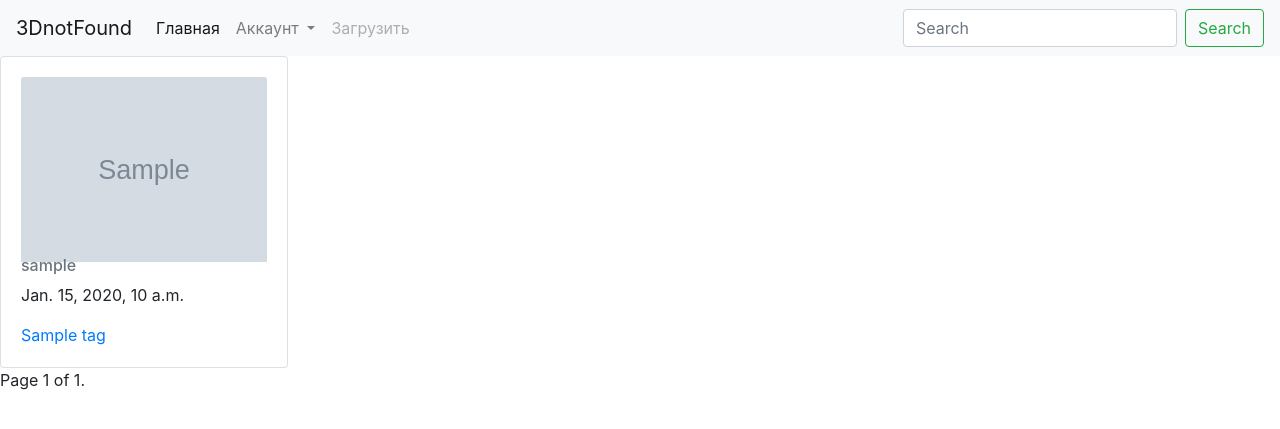
After one commit to umaruch/ThreeDeNotFoundError, a Django app: page /posts/ in a window 1280 px wide. The commit adds this page. Shown: the top 429 px of the page. Run offline with Django 3.2, Linux system fonts and the light colour scheme; tables that the repository leaves empty hold one stand-in row (values such as "Sample post"); grey boxes marked "Sample" are stand-in pictures.

Commit message:
add posts and user views

```diff
--- a/server/config/settings.py
+++ b/server/config/settings.py
@@ -65,6 +65,9 @@ TEMPLATES = [
     },
 ]
 
+PAGINATE_BY = 10
+
+
 WSGI_APPLICATION = 'config.wsgi.application'
 
 
--- a/server/config/urls.py
+++ b/server/config/urls.py
@@ -15,9 +15,15 @@ Including another URLconf
 """
 from django.contrib import admin
 from django.urls import path, include
+from django.conf.urls.static import static
+
+from django.conf import settings
 
 urlpatterns = [
     path('admin/', admin.site.urls),
     path('', include('web.urls')),
     # path('api/v1/', include('api.urls'))
 ]
+
+if settings.DEBUG:
+    urlpatterns += static(settings.MEDIA_URL, document_root = settings.MEDIA_ROOT) + static(settings.STATIC_URL, document_root = settings.STATIC_ROOT)
--- /dev/null
+++ b/server/web/posts_services.py
@@ -0,0 +1,15 @@
+from django.core.paginator import Paginator
+from django.conf import settings
+
+from base.models import Post
+
+"""Получение страницы с постами"""
+def get_posts_page(page):
+    posts_list = Post.objects.all()
+    posts_pages = Paginator(posts_list, settings.PAGINATE_BY)
+    return posts_pages.get_page(page)
+
+"""Получение определенного поста по id в БД"""
+def get_post(post_id):
+    post = Post.objects.get(id=post_id)
+    return post
--- a/server/web/templates/base.html
+++ b/server/web/templates/base.html
@@ -4,6 +4,9 @@
         <title>{% block title %}{% endblock %}</title>
         <meta http-equiv="Content-Type" content="text/html;charset=UTF-8">
         <meta name="viewport" content="width=device-width, initial-scale=1.0">
+        <link rel="stylesheet" href="https://cdn.jsdelivr.net/npm/bootstrap@4.5.3/dist/css/bootstrap.min.css" integrity="sha384-TX8t27EcRE3e/ihU7zmQxVncDAy5uIKz4rEkgIXeMed4M0jlfIDPvg6uqKI2xXr2" crossorigin="anonymous">
+        <script src="https://code.jquery.com/jquery-3.5.1.slim.min.js" integrity="sha384-DfXdz2htPH0lsSSs5nCTpuj/zy4C+OGpamoFVy38MVBnE+IbbVYUew+OrCXaRkfj" crossorigin="anonymous"></script>
+        <script src="https://cdn.jsdelivr.net/npm/bootstrap@4.5.3/dist/js/bootstrap.bundle.min.js" integrity="sha384-ho+j7jyWK8fNQe+A12Hb8AhRq26LrZ/JpcUGGOn+Y7RsweNrtN/tE3MoK7ZeZDyx" crossorigin="anonymous"></script>
     </head>
     <body>
         {% block content %}
--- /dev/null
+++ b/server/web/templates/header.html
@@ -0,0 +1,53 @@
+{% extends 'base.html' %}
+
+{% block content %}
+<nav class="navbar navbar-expand-lg navbar-light bg-light">
+    <a class="navbar-brand" href="/posts/">3DnotFound</a>
+    <button class="navbar-toggler" type="button" data-toggle="collapse" data-target="#navbarSupportedContent" aria-controls="navbarSupportedContent" aria-expanded="false" aria-label="Toggle navigation">
+        <span class="navbar-toggler-icon"></span>
+    </button>
+
+    <div class="collapse navbar-collapse" id="navbarSupportedContent">
+        <ul class="navbar-nav mr-auto">
+            <li class="nav-item active">
+                <a class="nav-link" href="/posts/">Главная<span class="sr-only">(current)</span></a>
+            </li>
+            {% if user.is_authenticated %}
+            <li class="nav-item dropdown">
+                <a class="nav-link dropdown-toggle" href="#" id="navbarDropdown" role="button" data-toggle="dropdown" aria-haspopup="true" aria-expanded="false">
+                    {{ user.username }}
+                </a>
+                    <div class="dropdown-menu" aria-labelledby="navbarDropdown">
+                        <a class="dropdown-item" href="/users/{{user.id}}">Профиль</a>
+                        <a class="dropdown-item" href="/users/change">Изменить</a>
+                        <a class="dropdown-item" href="/logout/">Выход</a>
+                    </div>
+            </li>
+                <li class="nav-item">
+                    <a class="nav-link" href="/posts/add" tabindex="-1">Загрузить</a>
+                </li>
+            {% else %}
+            <li class="nav-item dropdown">
+            <a class="nav-link dropdown-toggle" href="#" id="navbarDropdown" role="button" data-toggle="dropdown" aria-haspopup="true" aria-expanded="false">
+                Аккаунт
+            </a>
+                <div class="dropdown-menu" aria-labelledby="navbarDropdown">
+                    <a class="dropdown-item" href="/login/">Вход</a>
+                    <a class="dropdown-item" href="/register/">Регистрация</a>
+                </div>
+            </li>
+            <li class="nav-item">
+                <a class="nav-link disabled" href="#" tabindex="-1" aria-disabled="true">Загрузить</a>
+            </li>
+            {% endif %}
+        </ul>
+        <form class="form-inline">
+            <input class="form-control mr-sm-2" type="search" placeholder="Search" aria-label="Search">
+            <button class="btn btn-outline-success my-2 my-sm-0" type="submit">Search</button>
+        </form>
+    </div>
+</nav>
+{% block page %}
+{% endblock %}
+
+{% endblock %}
--- /dev/null
+++ b/server/web/templates/index.html
@@ -0,0 +1,35 @@
+{% extends 'header.html' %}
+
+{% block page %}
+    {% for post in posts %}
+        <div class="card" style="width: 18rem;">
+            <div class="card-body">
+                <a href="/posts/{{ post.id }}">
+                    <img src="{{ post.preview_image.url }}" class="card-img-top" alt="...">
+                </a>
+                <a href="/users/{{post.author.id}}"><h6 class="card-subtitle mb-2 text-muted">{{ post.author }}</h6></a>
+                <p class="card-text">{{ post.create_time }}</p>
+                {% for tag in post.tags.all %}
+                <a href="#" class="card-link">{{ tag }}</a>
+                {% endfor %}
+            </div>
+        </div>
+    {% endfor %}
+    <div class="pagination">
+        <span class="step-links">
+            {% if posts.has_previous %}
+                <a href="?page=1">&laquo; first</a>
+                <a href="?page={{ posts.previous_page_number }}">previous</a>
+            {% endif %}
+
+            <span class="current">
+                Page {{ posts.number }} of {{ posts.paginator.num_pages }}.
+            </span>
+
+            {% if page_obj.has_next %}
+                <a href="?page={{ posts.next_page_number }}">next</a>
+                <a href="?page={{ posts.paginator.num_pages }}">last &raquo;</a>
+            {% endif %}
+        </span>
+    </div>
+{% endblock %}
--- a/server/web/urls.py
+++ b/server/web/urls.py
@@ -1,11 +1,19 @@
 from django.urls import path
+from django.views.generic.base import RedirectView
 
-from .views import RegisterView, LoginView
+from .views import RegisterView, LoginView, LogoutView, UserProfileView, PostsListView, PostView
 
 urlpatterns = [
     # Авторизация
     path('register/', RegisterView.as_view()),
     path('login/', LoginView.as_view()),
-    # path('logout/'),
+    path('logout/', LogoutView.as_view()),
     # Операции с пользователями
+    path('users/<int:user_id>', UserProfileView.as_view(), name="user"),
+    #path('users/edit',)
+    # Операции с постами
+    path('', RedirectView.as_view(url="/posts/", permanent=True)),
+    path('posts/', PostsListView.as_view()),
+    path('posts/<int:post_id>', PostView.as_view())
+    # Дополнительное
 ]
--- a/server/web/views.py
+++ b/server/web/views.py
@@ -1,9 +1,10 @@
 from django.http import HttpResponse
 from django.views import View
-from django.shortcuts import render
+from django.shortcuts import render, redirect
 from django.contrib.auth import login, logout, authenticate
 
-from .user_forms import RegisterNewUser, LoginUser
+from .user_services import RegisterNewUser, LoginUser, get_user
+from .posts_services import get_posts_page, get_post
 
 """Вьюха регистрации нового пользователя"""
 class RegisterView(View):
@@ -26,10 +27,17 @@ class RegisterView(View):
         if form.is_valid():
             user = form.save()
             login(request, user)
-            return render(
-                request,
-                'test.html'
-            )
+            return redirect('/posts/')
+
+        return render(
+            request,
+            'auth_base_form.html',
+            {
+                'title': 'Регистрация',
+                'form_url': '/register/',
+                'form': form
+            }
+        )
 
 """Вьюха входа пользователя"""
 class LoginView(View):
@@ -53,7 +61,67 @@ class LoginView(View):
             if user:
                 print("Пользователь найден")
                 login(request, user)
-                return render(
-                    request,
-                    'test.html'
-                )
+                return redirect('/posts/')
+
+        return render(
+            request,
+            'auth_base_form.html',
+            {
+                'title': 'Вход',
+                'form_url': '/login/',
+                'form': form
+            }
+        )
+
+"""Выход текущего пользователя"""
+class LogoutView(View):
+    def get(self, request):
+        logout(request)
+        return redirect('/posts/')
+
+"""Вьюха профиля пользователя"""
+class UserProfileView(View):
+    def get(self, request, user_id):
+        user = get_user(user_id)
+        return render(
+            request,
+            'profile.html',
+            {
+                'title': f"Профиль {user.username}",
+                'profile': user
+            }
+        )
+
+class UserChangeView(View):
+    def get(self, request):
+        pass
+
+    def post(self, request):
+        pass
+
+"""Вьюха списка всех постов """
+class PostsListView(View):
+    def get(self, request):
+        page_number = request.GET.get('page')
+        return render(
+            request,
+            'index.html',
+            {
+                'title': "Главная",
+                'posts': get_posts_page(page_number)
+            }
+        )
+
+"""Подрбоный показ поста пользователю"""
+class PostView(View):
+    def get(self, request, post_id):
+        post = get_post(post_id)
+        print(post)
+        return render(
+            request,
+            "post.html",
+            {
+                'title': f"Модель {post.author} №{post.id}",
+                'post': post
+            }
+        )
```
Also changed, not shown: server/web/templates/auth_base_form.html (+8 -3 lines), server/web/templates/post.html (added, +14 -0 lines), server/web/templates/profile.html (added, +12 -0 lines), server/web/templates/test.html (deleted, +0 -7 lines), server/web/user_services.py (renamed from server/web/user_forms.py, +13 -0 lines), README.md, server/media/profile/2_5255797771272717796_Glitch.jpg (added), 1 other file.
